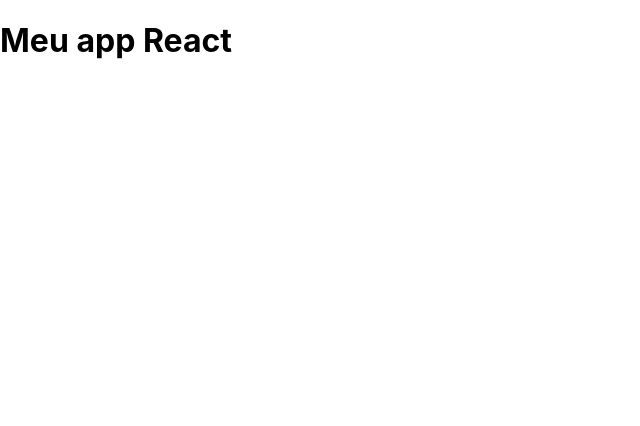
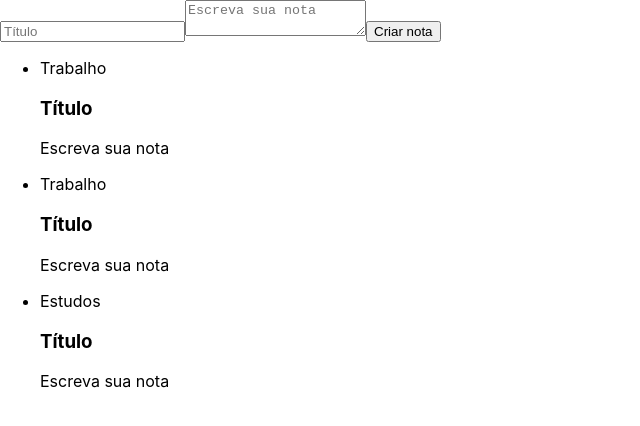
Before and after one commit to rafael-sant/react-library-operation, a React (Create React App) app in the folder ceep/: page / in a window 1280 px wide. Shown: the top 426 px of the page, without its empty margins (0-640 px from the left). Built offline with nearby package versions, Linux system fonts and the light colour scheme.

Commit message:
Instalando plugins
Criando Class Components, entendendo como JSX renderiza os objetos, hierarquia entre componentes, integrando JS ao meio do JSX

```diff
--- a/ceep/src/App.js
+++ b/ceep/src/App.js
@@ -1,7 +1,17 @@
-function App() {
-  return (
-    <h1> Meu app React </h1>
-  );
+import React, { Component } from 'react';
+import FormmularioCadastro from "./components/FormularioCadastro";
+import ListaDeNotas from "./components/ListaDeNotas";
+
+class App extends Component {
+    render() {
+        return (
+          <section >
+            <FormmularioCadastro/>
+            <ListaDeNotas > </ListaDeNotas>
+          </section >
+
+        );
+    }
 }
 
 export default App;
--- /dev/null
+++ b/ceep/src/components/CardNota.jsx
@@ -0,0 +1,16 @@
+import React, { Component } from "react";
+
+class CardNota extends Component {
+  render() {
+    return (
+      <section>
+        <header>
+          <h3> Título </h3>
+        </header>
+        <p> Escreva sua nota </p>
+      </section>
+    );
+  }
+}
+
+export default CardNota;
--- /dev/null
+++ b/ceep/src/components/FormularioCadastro.jsx
@@ -0,0 +1,15 @@
+import React, { Component } from "react";
+
+class FormmularioCadastro extends Component {
+  render() {
+    return (
+      <form>
+        <input type="text" placeholder="Título" />
+        <textarea placeholder="Escreva sua nota" />
+        <button>Criar nota</button>
+      </form>
+    );
+  }
+}
+
+export default FormmularioCadastro;
--- /dev/null
+++ b/ceep/src/components/ListaDeNotas.jsx
@@ -0,0 +1,21 @@
+import React, { Component } from "react";
+import CardNota from "./CardNota";
+
+class ListaDeNotas extends Component {
+  render() {
+    return (
+      <ul>
+        {Array.of("Trabalho", "Trabalho", "Estudos").map((categoria) => {
+          return (
+            <li>
+              <div>{categoria}</div>
+              <CardNota />
+            </li>
+          );
+        })}
+      </ul>
+    );
+  }
+}
+
+export default ListaDeNotas;
```
